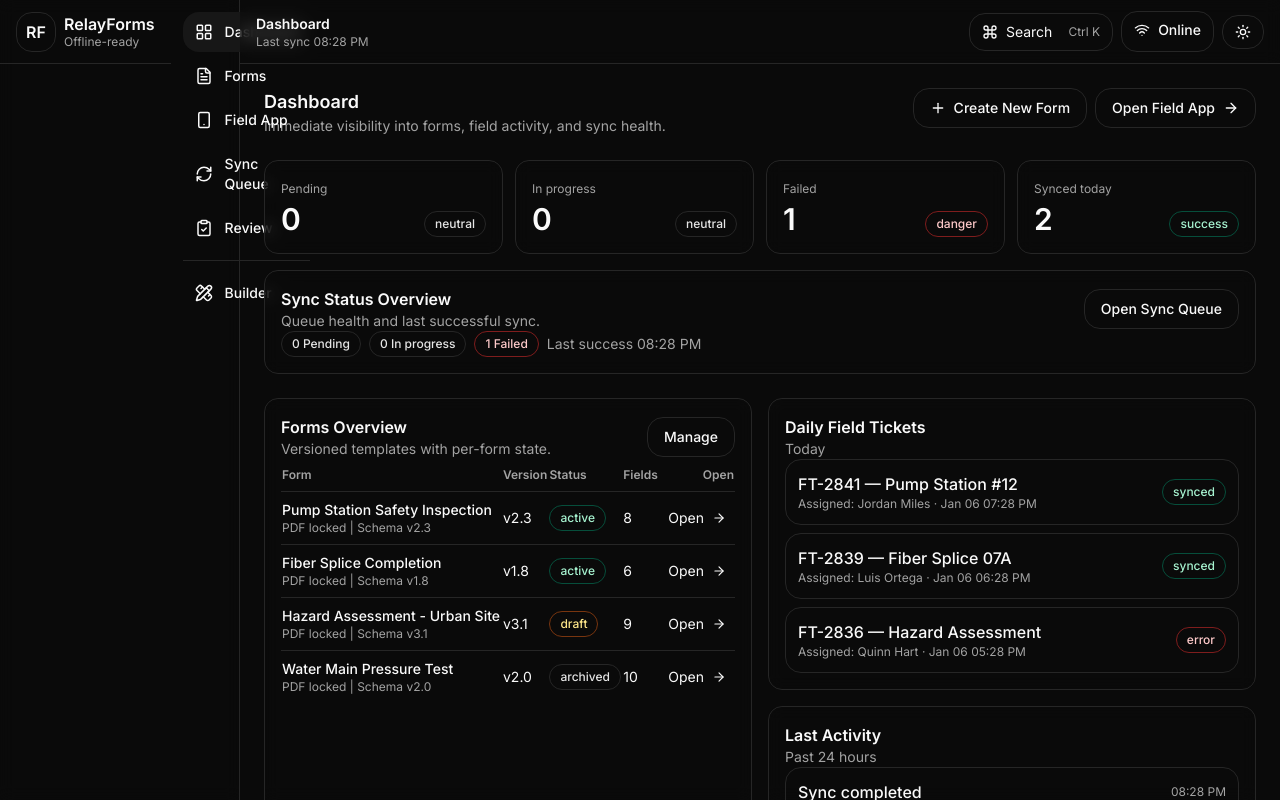
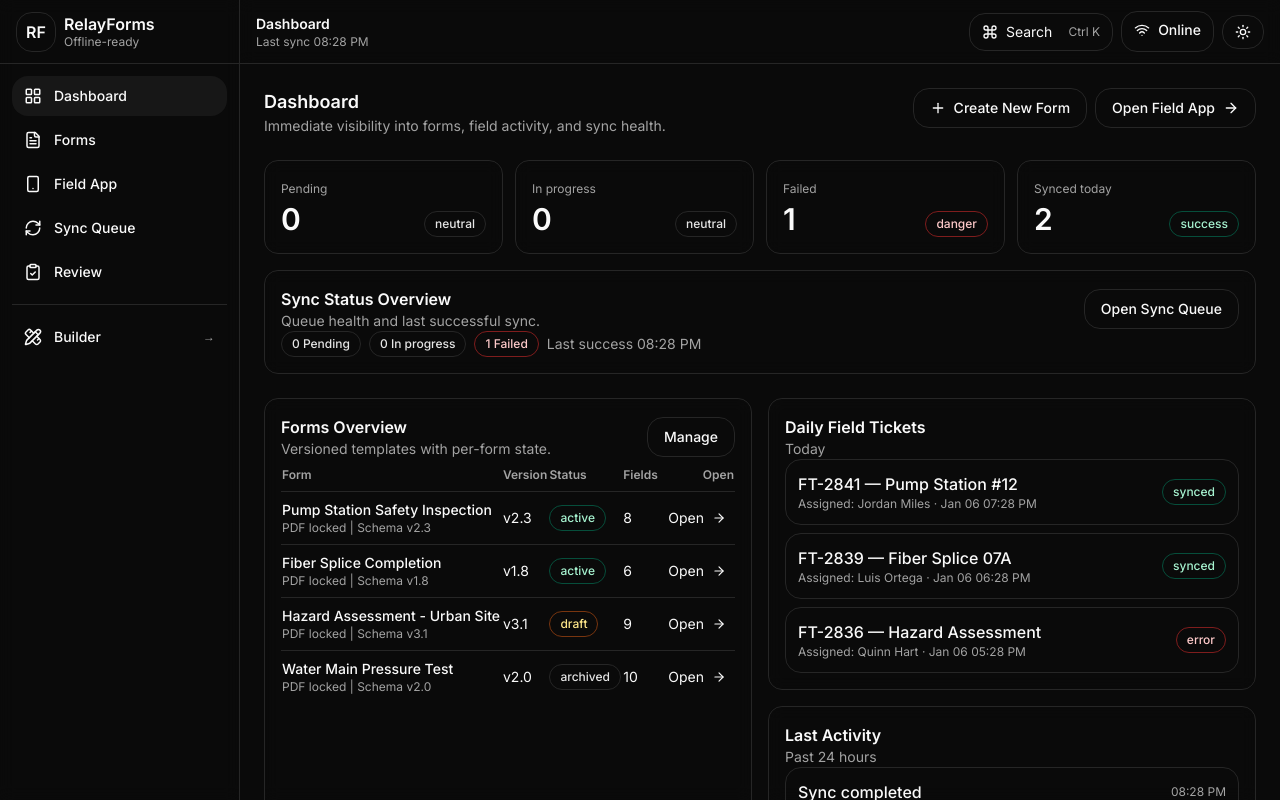
Before and after one commit to rcc00n/PDF_Editor_WT, a React (Vite) app in the folder v3/: page /dashboard in a window 1280 px wide. Built offline with nearby package versions, Linux system fonts and the light colour scheme.

Commit message:
fix: update

```diff
--- a/v3/src/app/shell/AppShell.tsx
+++ b/v3/src/app/shell/AppShell.tsx
@@ -41,7 +41,7 @@ export default function AppShell() {
 
   return (
     <div className="h-full flex">
-      <aside className="hidden md:flex md:w-[240px] shrink-0 border-r border-neutral-200 dark:border-neutral-800 bg-white/80 dark:bg-neutral-950/70 backdrop-blur">
+      <aside className="hidden md:flex md:flex-col md:w-[240px] shrink-0 border-r border-neutral-200 dark:border-neutral-800 bg-white/80 dark:bg-neutral-950/70 backdrop-blur">
         <div className="h-16 flex items-center gap-2 px-3 md:px-4 border-b border-neutral-200 dark:border-neutral-800">
           <div className="h-10 w-10 rounded-2xl border border-neutral-200 dark:border-neutral-800 flex items-center justify-center font-semibold">
             RF
```
